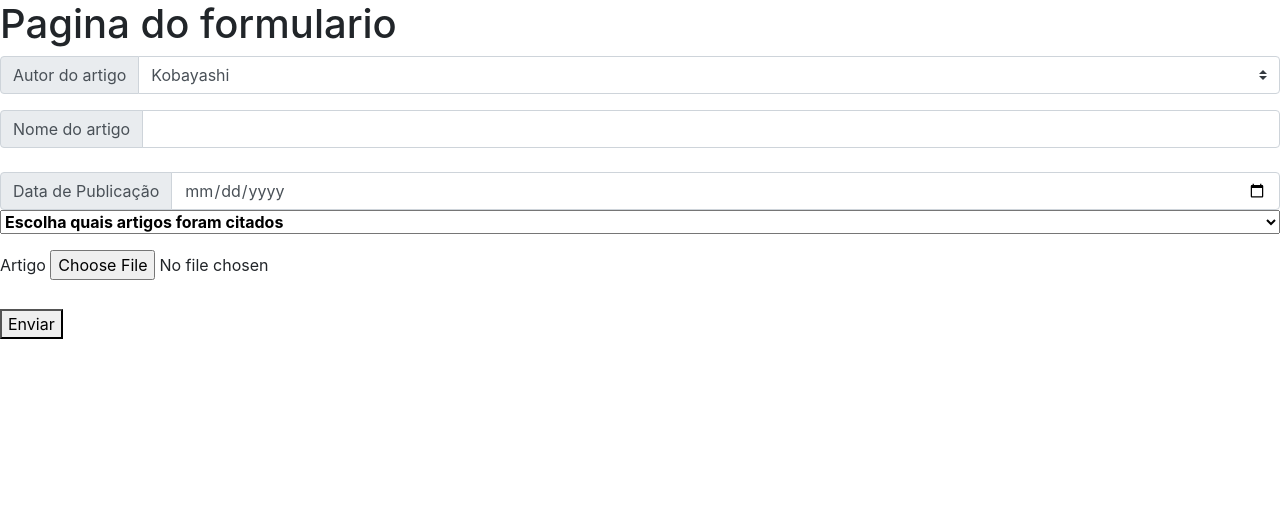
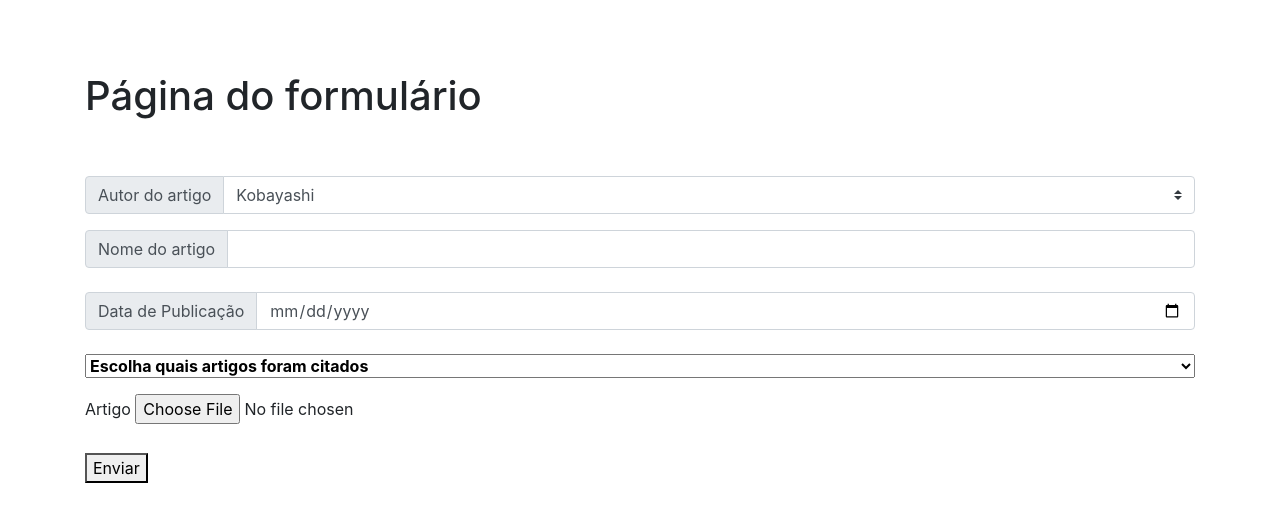
Before and after one commit to FranciscoNevesT/Eng-Soft1-TP, a website: page views/formulario.html in a window 1280 px wide. Drawn offline with nearby package versions, Linux system fonts and the light colour scheme.

Commit message:
Update formulario.html

```diff
--- a/views/formulario.html
+++ b/views/formulario.html
@@ -9,8 +9,11 @@
     <title>Formulario</title>
 </head>
 <body>
-    <h1>Pagina do formulario</h1>
+    <div class="container">
+    <br><br><br><h1>Página do formulário</h1><br><br>
+    </div>
 
+    <div class="container">
     <form>
 
         <div class="input-group mb-3">
@@ -37,7 +40,7 @@
             <input type="date" class="form-control" placeholder="" aria-label="Username" aria-describedby="addon-wrapping" id = "artDate" name = "artDate">
           </div>
 
-
+        <br>
         <div class="form-group">
             <div class="selectBox" onclick="showCheckboxes()">
               <select>
@@ -62,7 +65,7 @@
     </form>
 
     <button onclick="enviar()">Enviar</button>
-
+    </div>
     <script src = "../../utils/formulario.js"> </script>
 </body>
 </html>
```
